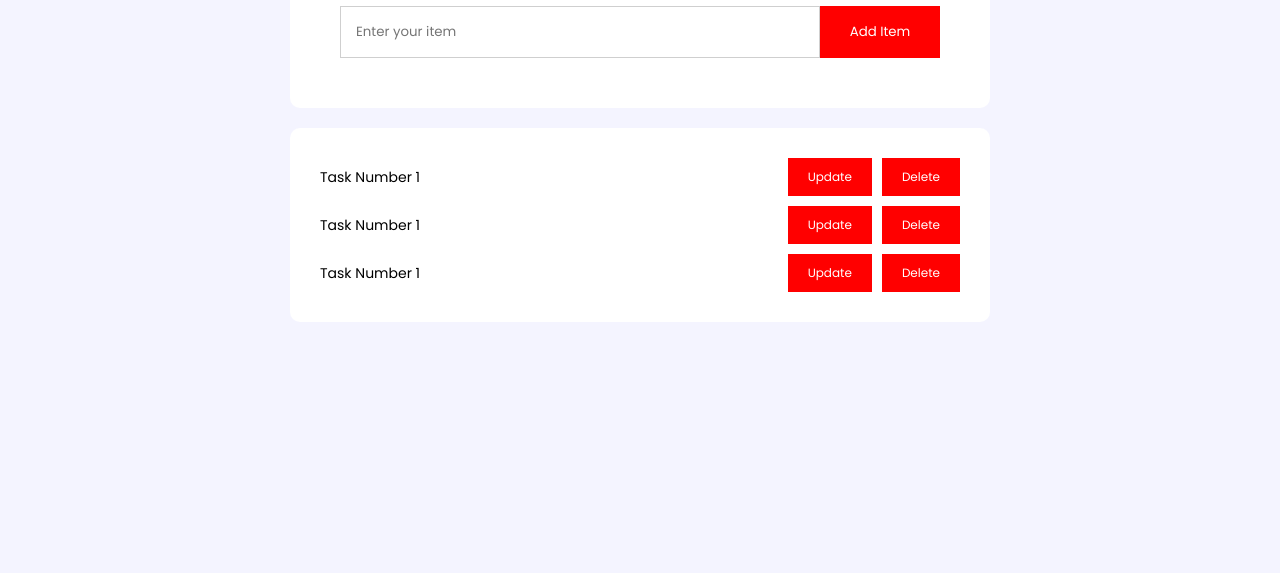
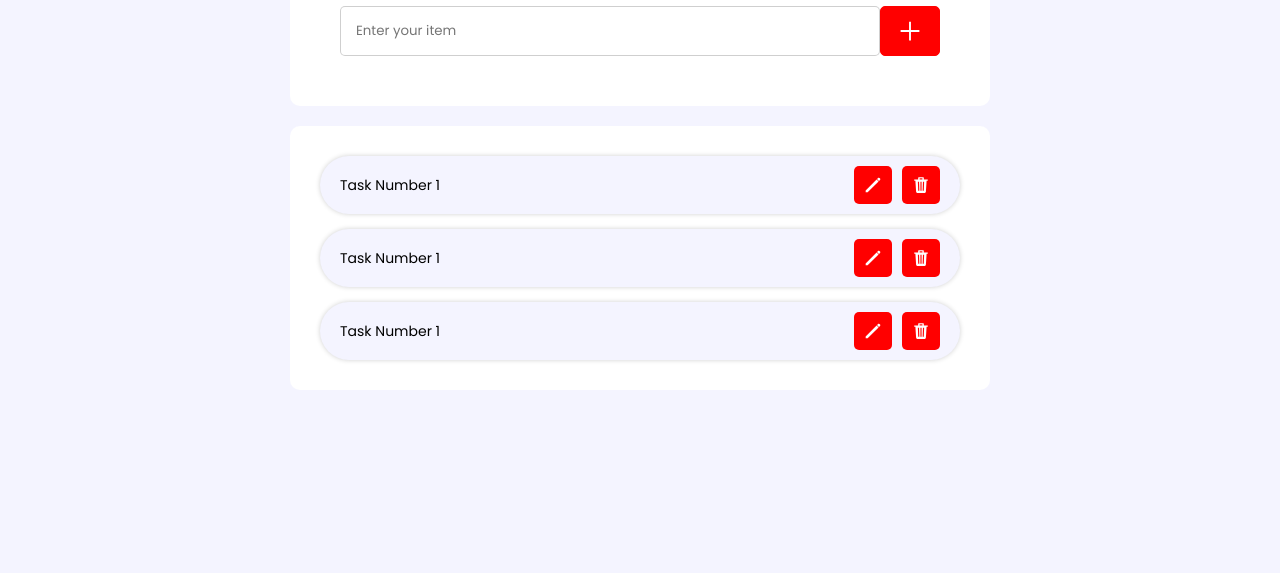
Before and after one commit to biggerskill4/todolists, a plain HTML site: page index.html in a window 1280 px wide. Shown: the part 227-800 px from the top of the page. Drawn offline with nearby package versions, Linux system fonts and the light colour scheme.

Commit message:
New Upadtes

```diff
--- a/index.html
+++ b/index.html
@@ -7,6 +7,9 @@
     <title>To Do Lists</title>
     <link rel="stylesheet" href="./style.css">
     <link rel="shortcut icon" href="./Images/favicon.ico" type="image/x-icon">
+
+    <script type="module" src="https://unpkg.com/ionicons@7.1.0/dist/ionicons/ionicons.esm.js"></script>
+    <script nomodule src="https://unpkg.com/ionicons@7.1.0/dist/ionicons/ionicons.js"></script>
 </head>
 
 <body>
@@ -36,14 +39,27 @@
 
                 <form class="tdlForm flex">
                     <input type="text" name="item" id="itemField" placeholder="Enter your item">
-                    <input type="submit" value="Add Item" class="cta_btn">
+                    <!-- <input type="submit" value="Add Item" class="cta_btn"> -->
+                    <button type="submit" class="cta_btn"><ion-icon name="add-sharp"></ion-icon></button>
                 </form>
             </div>
             <div class="displayItems">
                 <ul>
-                    <li><div class="text">Task Number 1</div> <div class="list_btn"><a href="#" class="cta_btn">Update</a><a href="#" class="cta_btn">Delete</a></div></li>
-                    <li><div class="text">Task Number 1</div> <div class="list_btn"><a href="#" class="cta_btn">Update</a><a href="#" class="cta_btn">Delete</a></div></li>
-                    <li><div class="text">Task Number 1</div> <div class="list_btn"><a href="#" class="cta_btn">Update</a><a href="#" class="cta_btn">Delete</a></div></li>
+                    <li>
+                        <div class="text">Task Number 1</div>
+                        <div class="list_btn"><a href="#" class="cta_btn"><ion-icon name="pencil-sharp"></ion-icon></a><a href="#" class="cta_btn"><ion-icon name="trash-sharp"></ion-icon></a>
+                        </div>
+                    </li>
+                    <li>
+                        <div class="text">Task Number 1</div>
+                        <div class="list_btn"><a href="#" class="cta_btn"><ion-icon name="pencil-sharp"></ion-icon></a><a href="#" class="cta_btn"><ion-icon name="trash-sharp"></ion-icon></a>
+                        </div>
+                    </li>
+                    <li>
+                        <div class="text">Task Number 1</div>
+                        <div class="list_btn"><a href="#" class="cta_btn"><ion-icon name="pencil-sharp"></ion-icon></a><a href="#" class="cta_btn"><ion-icon name="trash-sharp"></ion-icon></a>
+                        </div>
+                    </li>
                 </ul>
             </div>
         </div>
--- a/script.js
+++ b/script.js
@@ -1,15 +1,20 @@
 const toDoListForm = document.querySelector('.tdlForm');
 const itemField = document.querySelector('#itemField');
-const itemBtn = document.querySelector('.tdlForm input[type="submit"]');
+const itemBtn = document.querySelector('.tdlForm button[type="submit"]');
 const itemLists = document.querySelector('.displayItems');
+
+
 
 toDoListForm.addEventListener('submit', (e) => {
     e.preventDefault();
     let itemFieldText = itemField.value;
+    if (itemFieldText === "") alert('Type something');
+
+    let tasks = JSON.parse(localStorage.getItem("toDoList")) || [];
+    tasks.push(itemFieldText);
+    localStorage.setItem("toDoList", JSON.stringify(tasks));
 
 
     console.log(itemFieldText);
-
-
-    itemFieldText = '';
+    itemField.value = '';
 })
--- a/style.css
+++ b/style.css
@@ -16,6 +16,7 @@ body {
     background: red;
     color: #fff;
     transition: 0.3s;
+    border-radius: 5px;
 }
 
 .cta_btn:hover {
@@ -85,19 +86,32 @@ form.tdlForm {
 }
 
 .tdlForm input#itemField {
-    width: 80%;
+    width: 90%;
     padding: 15px;
     border: 1px solid #00000030;
+    border-radius: 5px;
+    height: 50px;
 }
 .tdlForm input#itemField:focus {
     outline: none;
 }
 
-.tdlForm input[type="submit"] {
-    width: 20%;
+.tdlForm button[type="submit"] {
+    width: 10%;
     border: none;
-    padding: 15px;
+    padding: 0px;
     border: 1px solid red;
+    cursor: pointer;
+    height: 50px;
+    display: flex;
+    justify-content: center;
+    align-items: center;
+}
+.tdlForm button[type="submit"]:hover {
+    border: #000;
+}
+.tdlForm button[type="submit"]  ion-icon.md.hydrated {
+    font-size: 30px;
 }
 
 
@@ -112,7 +126,7 @@ form.tdlForm {
 .displayItems ul {
     display: flex;
     flex-direction: column;
-    gap: 10px;
+    gap: 15px;
 }
 
 .displayItems ul li {
@@ -121,10 +135,20 @@ form.tdlForm {
     display: flex;
     justify-content: space-between;
     align-items: center;
+    /* border: 1px solid #00000030; */
+    padding: 10px 20px;
+    border-radius: 50px;
+    background: #f4f4ff;
+    box-shadow: 0 0 5px #00000030;
 }
-
 .displayItems ul li .cta_btn {
-    font-size: 12px;
+    padding: 10px;
+    display: flex;
+    justify-content: center;
+    align-items: center;
+}
+.displayItems ul li .cta_btn ion-icon.md.hydrated {
+    font-size: 18px;
 }
 
 .displayItems ul li .list_btn {
```
